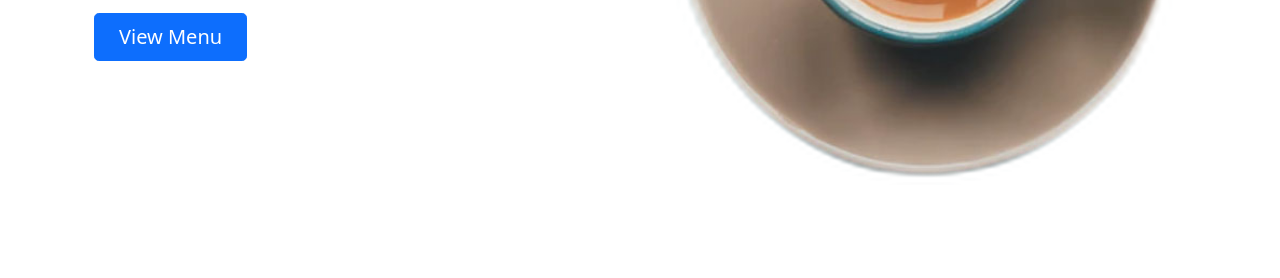
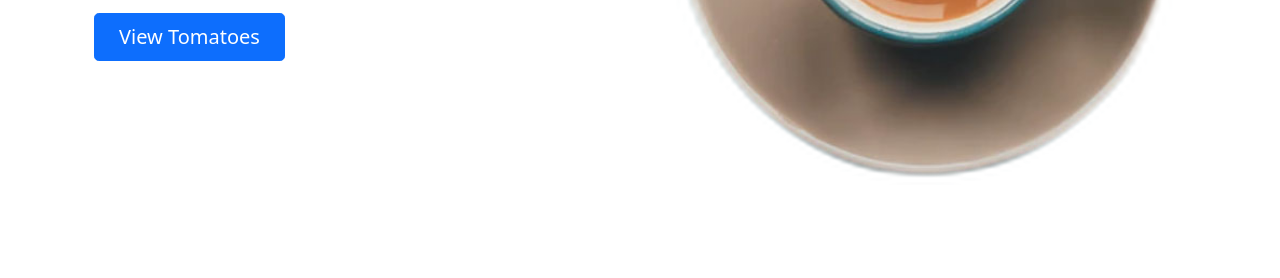
Before and after one commit to istarlet/derby-city-drip-bootstrap, a website built with Parcel: page src/index.html in a window 1280 px wide. Shown: the part 521-799 px from the top of the page. Built offline with nearby package versions, Linux system fonts and the light colour scheme.

```diff
--- a/src/index.html
+++ b/src/index.html
@@ -61,7 +61,7 @@
             </p>
             <div class="d-grid gap-2 d-md-flex justify-content-md-start">
               <button type="button" class="btn btn-primary btn-lg px-4 me-md-2">
-                View Menu
+                View Tomatoes
               </button>
             </div>
           </div>
```
Also changed, not shown: dist/coffee-mug-saucer-hero.d6bc3a5b.png (added), dist/index.html, 5 other files.
